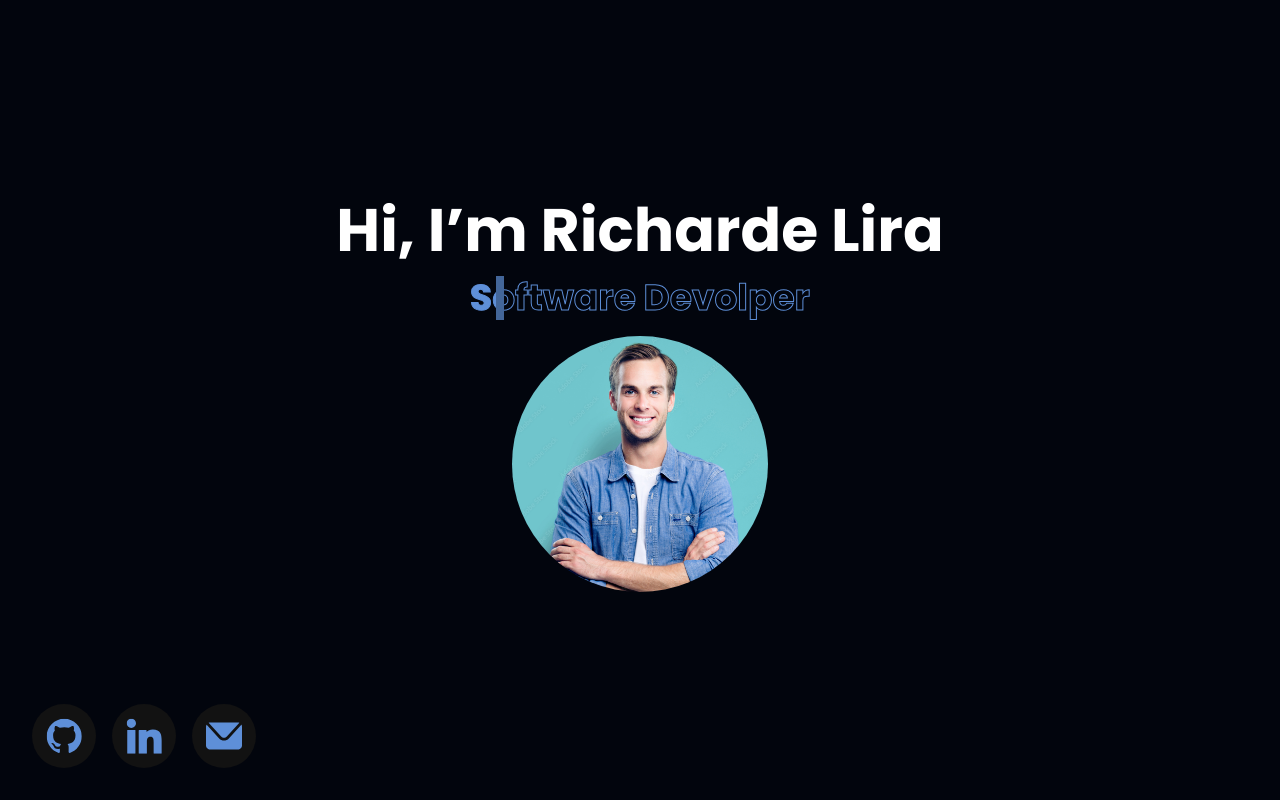
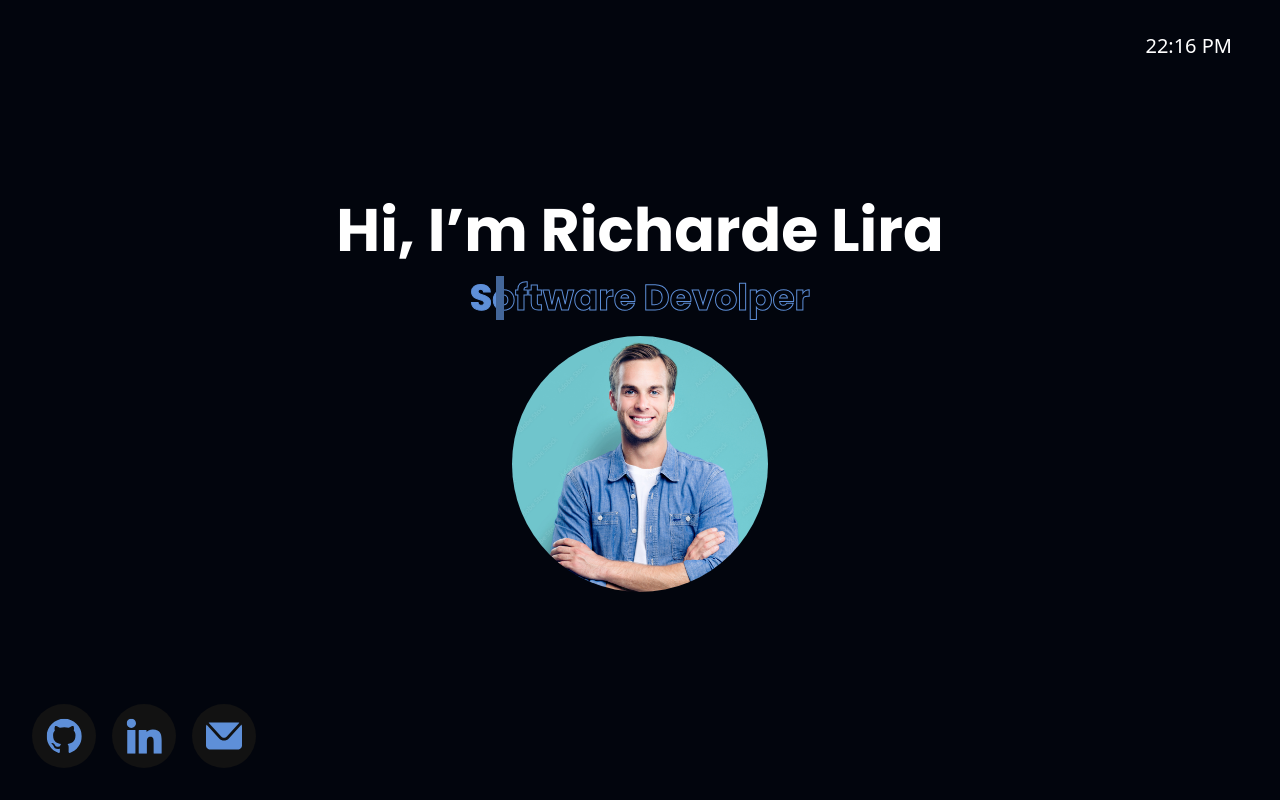
Before and after one commit to RichardeLira/PS5-dashboard-Next.js-14, a Next.js app: page / in a window 1280 px wide. Built offline with nearby package versions, Linux system fonts and the light colour scheme.

Commit message:
show time in home page

```diff
--- a/src/app/globals.css
+++ b/src/app/globals.css
@@ -27,8 +27,12 @@ h2 {
 
 @layer utilities {
   .text-stroke {
+    /* TO DO: Verificar compartibilidade com navegadores */
+    -webkit-text-stroke: 1px #5E8FD8;
+
+    /* Opção com sombreamento */
+
     /* text-shadow: -1px -1px 0 #5E8FD8, 1px -1px 0 #5E8FD8, -1px 1px 0 #5E8FD8, 1px 1px 0 #5E8FD8;
     color: #02050D; */
-    -webkit-text-stroke: 1px #5E8FD8;
   }
 }
--- a/src/app/home/index.tsx
+++ b/src/app/home/index.tsx
@@ -1,18 +1,15 @@
+import SocialMediaButton from './_components/social-media-button'
+import persona from '@/assets/img/persona.jpg'
 import Image from 'next/image'
 
-import persona from '@/assets/img/persona.jpg'
-import SocialMediaButton from './_components/social-media-button'
+import { getCurrentTime } from '@/util/getCurrentTime'
 
 export default function Home() {
   return (
     <div className="h-full bg-blue-900 relative">
-      {/* <div className="fixed h-full bg-[#040813] w-[85px] right-0 flex justify-center items-center">
-        <ArrowRigth></ArrowRigth>
-      </div> */}
-
-      {/* <div className="text-2xl text-white flex flex-col items-end mt-4 mr-7 font-sans font-light">
-          <GetCurrentHour />
-        </div> */}
+      <div className="absolute top-8 right-12 text-xl font-sans font-light text-white">
+        {getCurrentTime()}
+      </div>
 
       <div className="absolute w-full flex flex-col gap-4 items-center top-1/4">
         <h1>Hi, I’m Richarde Lira</h1>
--- /dev/null
+++ b/src/util/getCurrentTime.ts
@@ -0,0 +1,10 @@
+export function getCurrentTime(): string {
+  const currentDate = new Date()
+  const hours = currentDate.getHours()
+  const minutes = currentDate.getMinutes()
+  const AmOrPM = hours >= 12 ? 'PM' : 'AM'
+
+  const formatMinutes = minutes < 10 ? `0${minutes}` : `${minutes}`
+
+  return `${hours}:${formatMinutes} ${AmOrPM}`
+}
--- a/tailwind.config.ts
+++ b/tailwind.config.ts
@@ -10,17 +10,6 @@ const config: Config = {
     extend: {
       fontFamily: {
         display: ['Poppins'],
-      },
-
-      keyframes: {
-        pulseWidth: {
-          '0%, 100%': { width: '0.5rem' },
-          '50%': { width: '105%' },
-        },
-      },
-
-      animation: {
-        pulseWidth: 'pulseWidth 5s ease-in-out infinite',
       },
 
       colors: {
@@ -50,6 +39,17 @@ const config: Config = {
           '900': '#090909',
         },
       },
+
+      keyframes: {
+        pulseWidth: {
+          '0%, 100%': { width: '0.5rem' },
+          '50%': { width: '105%' },
+        },
+      },
+
+      animation: {
+        pulseWidth: 'pulseWidth 5s ease-in-out infinite',
+      },
     },
   },
   plugins: [],
```
Also changed, not shown: components/getCurrentTime.tsx (deleted, +0 -18 lines).
